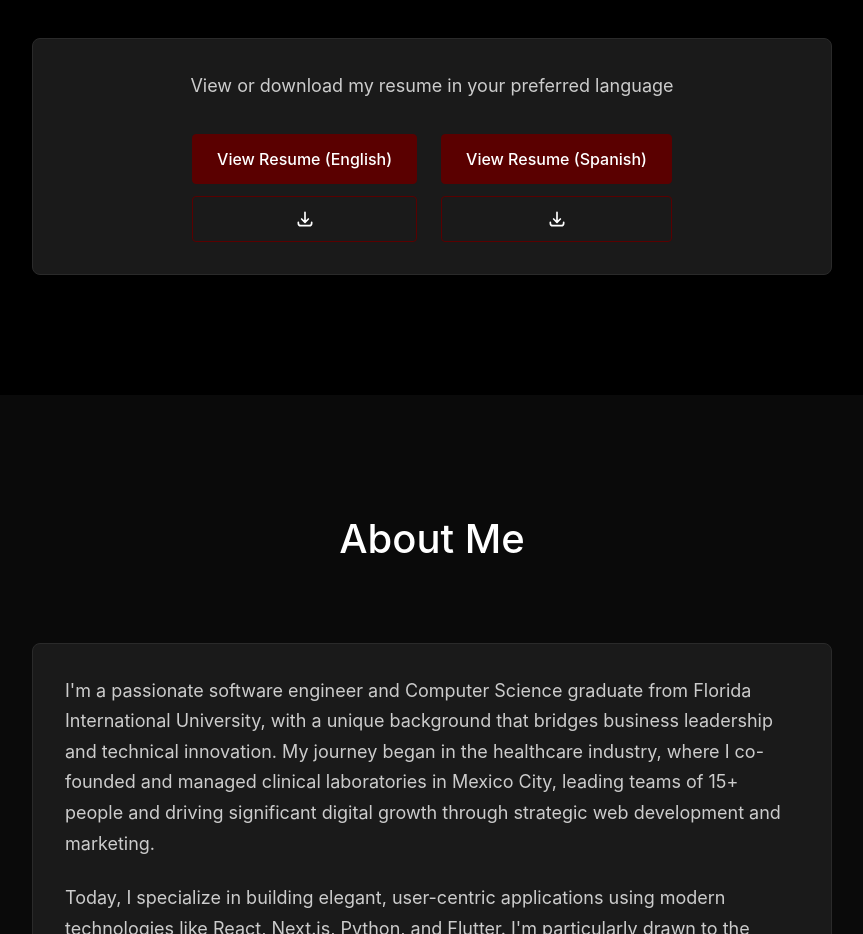
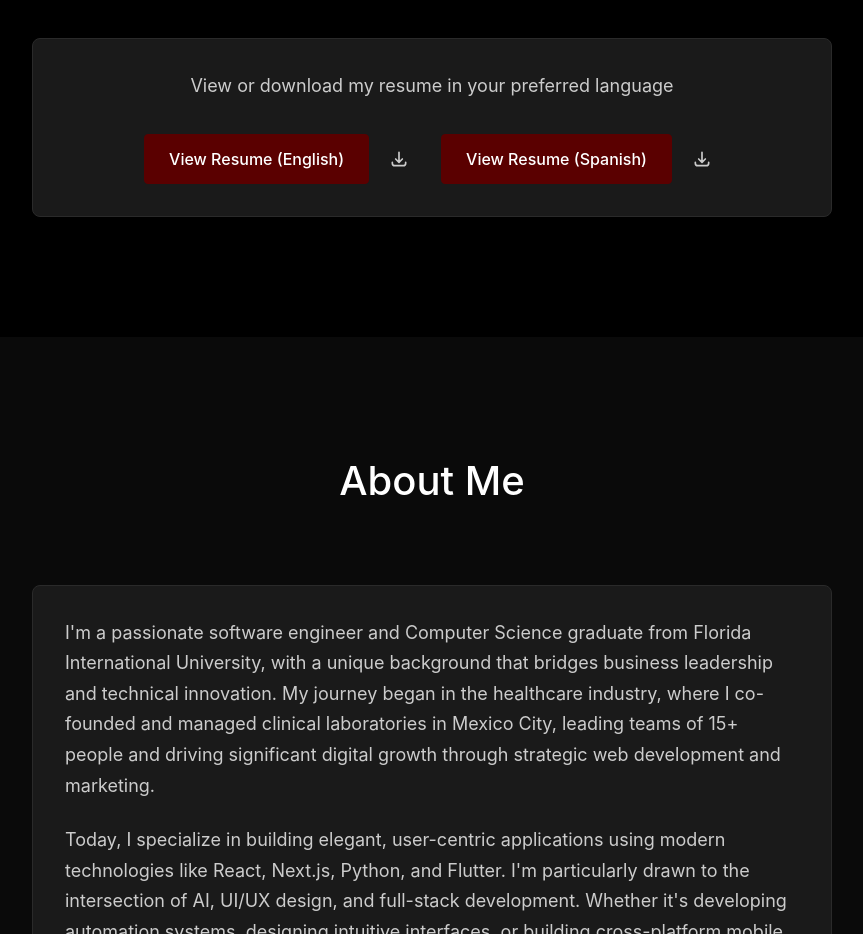
Before and after one commit to Laibrez/laibrez.github.io, a Next.js app: page / in a window 1280 px wide. Shown: the part 5660-6594 px from the top of the page, without its empty margins (208-1071 px from the left). Built offline with nearby package versions, Linux system fonts and the light colour scheme.

Commit message:
Refactor ResumeSection layout and styling

```diff
--- a/components/ResumeSection.tsx
+++ b/components/ResumeSection.tsx
@@ -16,27 +16,27 @@ export default function ResumeSection() {
 
             <div className="flex flex-col sm:flex-row items-center justify-center gap-6">
               {/* English Resume */}
-              <div className="flex flex-col gap-3 w-full sm:w-auto">
+              <div className="flex items-center gap-3 w-full sm:w-auto">
                 <a
                   href="/ResumeEng.pdf"
                   target="_blank"
                   rel="noopener noreferrer"
-                  className="btn btn-primary w-full sm:w-auto px-8 py-3.5 text-base"
+                  className="btn btn-primary px-8 py-3.5 text-base"
                 >
                   View Resume (English)
                 </a>
+
                 <a
                   href="/ResumeEng.pdf"
                   download="Laisha_Bravo_Resume_English.pdf"
-                  className="btn w-full sm:w-auto px-8 py-3.5 flex items-center justify-center gap-2"
                   title="Download Resume"
+                  className="p-2 text-[#cccccc] hover:text-white hover:bg-white/5 rounded-full transition"
                 >
                   <svg
                     className="w-5 h-5"
                     fill="none"
                     stroke="currentColor"
                     viewBox="0 0 24 24"
-                    xmlns="http://www.w3.org/2000/svg"
                   >
                     <path
                       strokeLinecap="round"
@@ -47,29 +47,28 @@ export default function ResumeSection() {
                   </svg>
                 </a>
               </div>
-
               {/* Spanish Resume */}
-              <div className="flex flex-col gap-3 w-full sm:w-auto">
+                <div className="flex items-center gap-3 w-full sm:w-auto">
                   <a
                     href="/resumeSpanish.pdf"
                     target="_blank"
                     rel="noopener noreferrer"
-                  className="btn btn-primary w-full sm:w-auto px-8 py-3.5 text-base"
+                    className="btn btn-primary px-8 py-3.5 text-base"
                   >
                     View Resume (Spanish)
                   </a>
+
                   <a
                     href="/resumeSpanish.pdf"
                     download="Laisha_Bravo_Resume_Spanish.pdf"
-                  className="btn w-full sm:w-auto px-8 py-3.5 flex items-center justify-center gap-2"
                     title="Download Resume"
+                    className="p-2 text-[#cccccc] hover:text-white hover:bg-white/5 rounded-full transition"
                   >
                     <svg
                       className="w-5 h-5"
                       fill="none"
                       stroke="currentColor"
                       viewBox="0 0 24 24"
-                    xmlns="http://www.w3.org/2000/svg"
                     >
                       <path
                         strokeLinecap="round"
```
Lines whose indentation alone changed are shown as unchanged.
